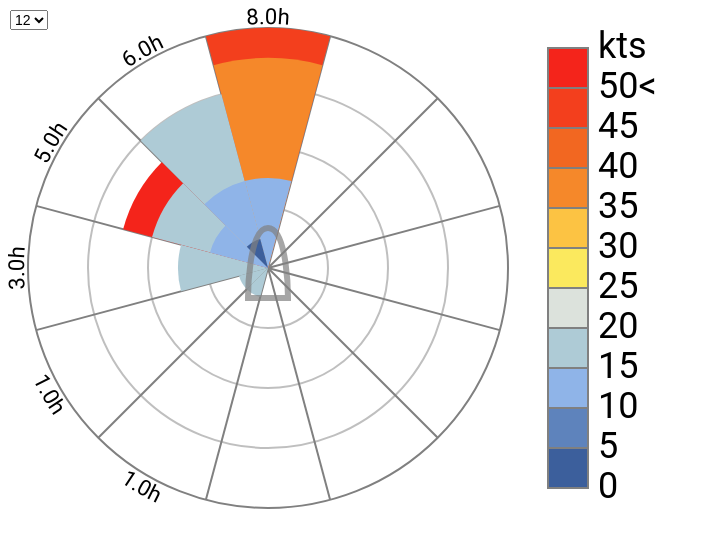
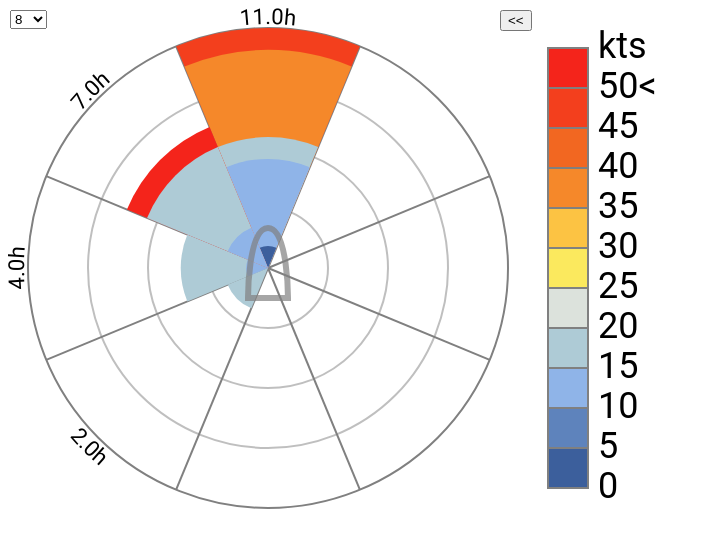
Before and after one commit to phalkone/fast-wind-rose, a React app: page / in a window 1280 px wide. Shown: the top 548 px of the page, without its empty margins (0-710 px from the left). Built offline with nearby package versions, Linux system fonts and the light colour scheme; the HTML template or start-up script is replaced by a standard one.

Commit message:
Show/hide button for legend

```diff
--- a/src/components/Windrose/index.jsx
+++ b/src/components/Windrose/index.jsx
@@ -10,8 +10,9 @@ import PropTypes from 'prop-types'
  * Draws a windrose for provided relative wind data
  */
 function Windrose (props) {
-  /* Use state to set the number of sectors */
-  const [sectorCount, setSectorCount] = useState(12)
+  /* Use state to set the number of sectors and show/hide legend */
+  const [sectorCount, setSectorCount] = useState(props.sectorCount)
+  const [legend, setLegend] = useState(props.legend)
 
   /* Divide data points per sector */
   const sectors = new Array(sectorCount).fill(null).map(() => [])
@@ -35,8 +36,7 @@ function Windrose (props) {
         style={{
           position: 'absolute',
           top: '10px',
-          left: '10px',
-          fontSize: '14px'
+          left: '10px'
         }}
       >
         <option value='4'>4</option>
@@ -47,15 +47,25 @@ function Windrose (props) {
         <option value='32'>32</option>
         <option value='36'>36</option>
       </select>
+      <button
+        title='Show/hide legend'
+        onClick={e => { setLegend(!legend) }}
+        style={{
+          position: 'absolute',
+          top: '10px',
+          left: props.width - 150
+        }}
+      >{legend ? '<<' : '>>'}
+      </button>
       {/* Windrose SVG with optional legend */}
       <svg
         version='1.1'
-        viewBox={`0 0 ${props.size + (props.legend ? 65 : 0)} ${props.size}`}
+        viewBox={`0 0 ${props.size + (legend ? 65 : 0)} ${props.size}`}
         width={props.width}
         height={props.height}
       >
         {/* Draw legend only if option is given as prop */}
-        {props.legend && <Legend size={props.size} scale={props.scale} />}
+        {legend && <Legend size={props.size} scale={props.scale} />}
         <Chart
           sectorSize={sectorSize}
           center={props.center}
@@ -83,7 +93,7 @@ function Windrose (props) {
                 scale={props.scale}
                 interval={props.interval}
                 size={props.size}
-                xFactor={props.width / (props.size + (props.legend ? 65 : 0))}
+                xFactor={props.width / (props.size + (legend ? 65 : 0))}
                 yFactor={props.height / props.size}
               />}
           </Fragment>))}
@@ -147,7 +157,11 @@ Windrose.propTypes = {
   /**
    * Key for directional data
    */
-  dirKey: PropTypes.string
+  dirKey: PropTypes.string,
+  /**
+   * Default number of sectors
+   */
+  sectorCount: PropTypes.oneOf([4, 8, 12, 16, 24, 32, 36])
 }
 
 Windrose.defaultProps = {
@@ -158,6 +172,7 @@ Windrose.defaultProps = {
   height: 520,
   spdKey: 'value',
   dirKey: 'value',
+  sectorCount: 12,
   scale: {
     0: 'rgb(60,95,156)',
     5: 'rgb(94,131,188)',
--- a/src/index.jsx
+++ b/src/index.jsx
@@ -9,5 +9,6 @@ render(
     dirData={mockData.metrics[1].values}
     spdData={mockData.metrics[0].values}
     interval={1}
+    sectorCount={8}
     legend
   />, document.getElementById('root'))
```
